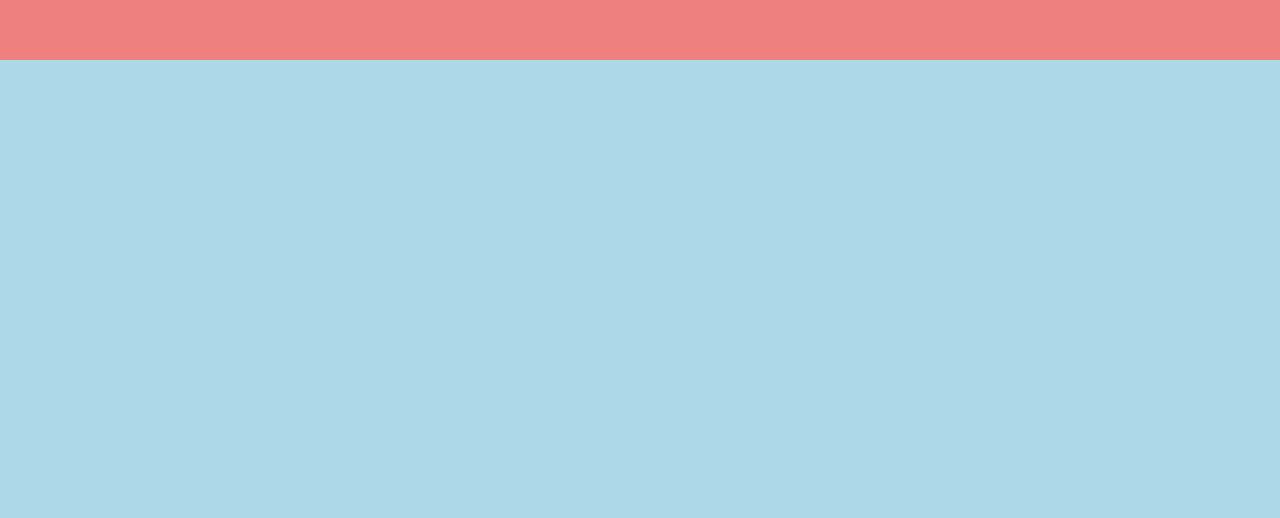
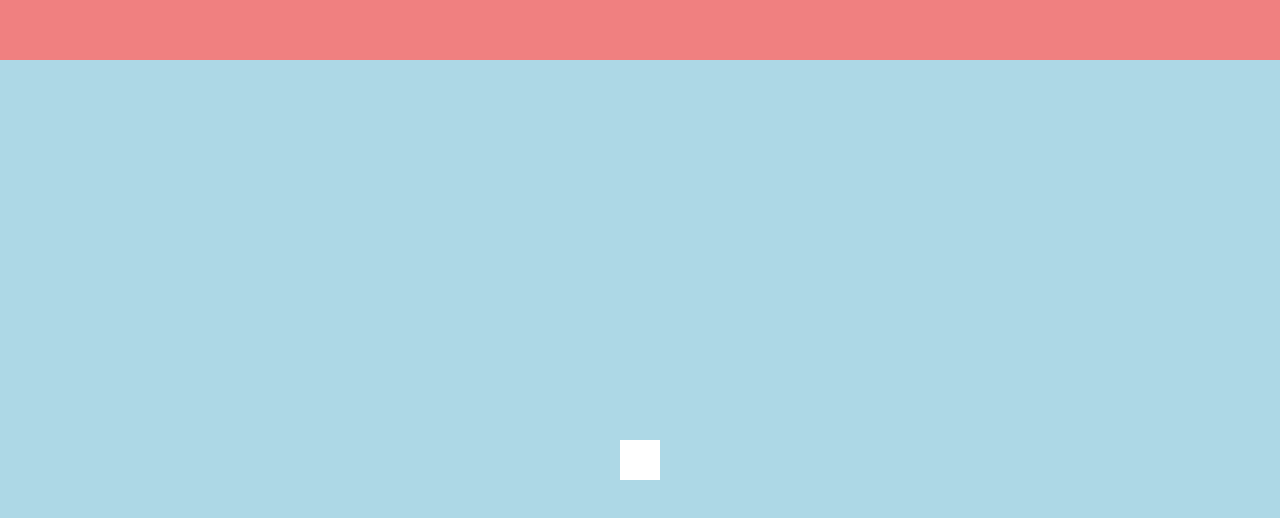
Before and after one commit to itsbamee/scroll_oop, a plain HTML site: page index.html in a window 1280 px wide. Shown: the part 2340-2858 px from the top of the page. Drawn offline with nearby package versions, Linux system fonts and the light colour scheme.

Commit message:
인스턴스 객체를 받아서 추후 필요한 메서드를 따로 호출해서 활용

```diff
--- a/index.html
+++ b/index.html
@@ -11,11 +11,42 @@
   <script src="js/scroll.js"></script>
   <script>
     window.onload = () => {
-      new MyScroll('.myScroll', {
-        baseLine: -window.innerHeight / 2,
-        speed: 1000,
-        isAutoScroll: true
+      const instance = new MyScroll('.myScroll', {
+        //baseLine: -window.innerHeight / 2,
+        speed: 500,
       });
+
+      const path = document.querySelector('path');
+      console.log(path);
+
+      window.addEventListener('scroll', () => {
+        const scroll = window.scrollY;
+
+
+        //3번째 박스 커스텀 스크롤 모션
+        const sec3 = document.querySelectorAll('.myScroll')[2];
+        const path_len = 1506;
+        const [scrolled, baseLine] = instance.getCurrentScroll(2);
+        let modifiedScroll = scrolled * 6;
+
+        if (scroll >= sec3.offsetTop + baseLine) {
+          modifiedScroll >= path_len && (modifiedScroll = path_len);
+          path.style.strokeDashoffset = path_len - modifiedScroll;
+        } else {
+          path.style.strokeDashoffset = path_len;
+        }
+
+        //4번째 박스 커스텀 스크롤 모션
+        const sec4 = document.querySelectorAll('.myScroll')[2];
+        const box = document.querySelector('.box');
+        let modifiedScroll2 = (scroll - sec4.offsetTop - baseLine) / 500;
+
+        if (scroll >= sec4.offsetTop + baseLine) {
+          box.style.opacity = 0 + modifiedScroll2;
+          box.style.transform = `scale(${3 - modifiedScroll2 * 2})`;
+        } else {
+        }
+      })
     }
   </script>
 </head>
--- a/js/scroll.js
+++ b/js/scroll.js
@@ -96,4 +96,9 @@ class MyScroll {
 			? active_index !== this.secs.length - 1 && this.moveScroll(active_index + 1, this.speed / 2)
 			: active_index !== 0 && this.moveScroll(active_index - 1, this.speed / 2);
 	}
+
+	getCurrentScroll(idx) {
+		this.scrolled = window.scrollY - this.secs[idx].offsetTop + this.baseLine;
+		return [this.scrolled, this.baseLine];
+	}
 }
```
